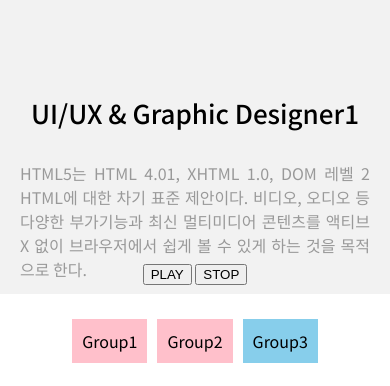
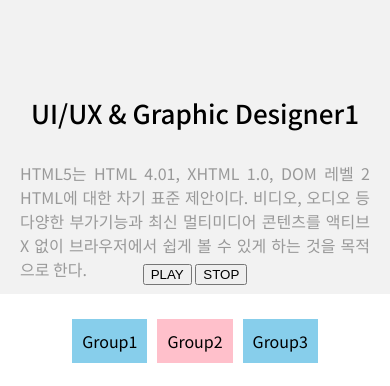
Before and after one commit to leejh96/addinedu_frontend, a plain HTML site: page index.html in a window 390 px wide. Both pictures are taken after a click on the item "Group2". Shown: the part 105-491 px from the top of the page. Drawn offline with Linux system fonts and the light colour scheme.

Commit message:
update js

```diff
--- a/index.css
+++ b/index.css
@@ -342,6 +342,7 @@ video {
     padding: 10px;
     background-color: skyblue;
     margin: 5px;
+    cursor: pointer;
   }
   .tab-item.active {
     background-color: pink;
--- a/index.js
+++ b/index.js
@@ -61,10 +61,16 @@ playBtn.addEventListener("click", slideAnimation);
 // });
 
 const tabItem = document.querySelectorAll(".tab-item");
-
+const group = document.querySelectorAll(".group");
 for (let i = 0; i < tabItem.length; i++) {
   tabItem[i].addEventListener("click", () => {
+    // 클릭한 요소와의 나머지 요소는 비활성화 => active class 삭제
+    for (let j = 0; j < tabItem.length; j++) {
+      tabItem[j].classList.remove("active");
+      group[j].classList.remove("active");
+    }
+    // 클릭한 요소의 인덱스 번호 => tab, group의 해당 인덱스번호 순서의 요소에 active class를 추가
     tabItem[i].classList.add("active");
-    // group[i].classList.add("active");
+    group[i].classList.add("active");
   });
 }
```
